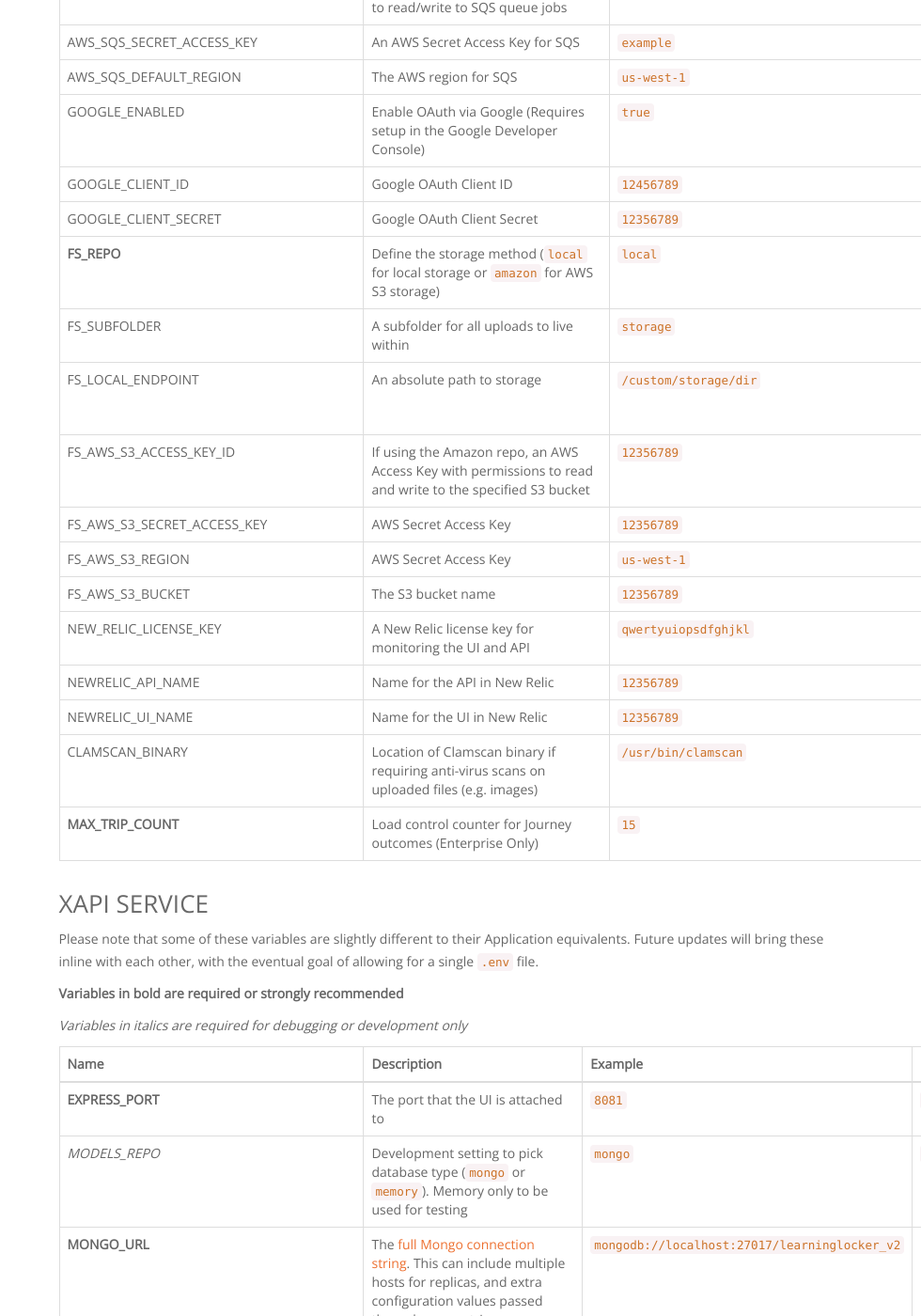
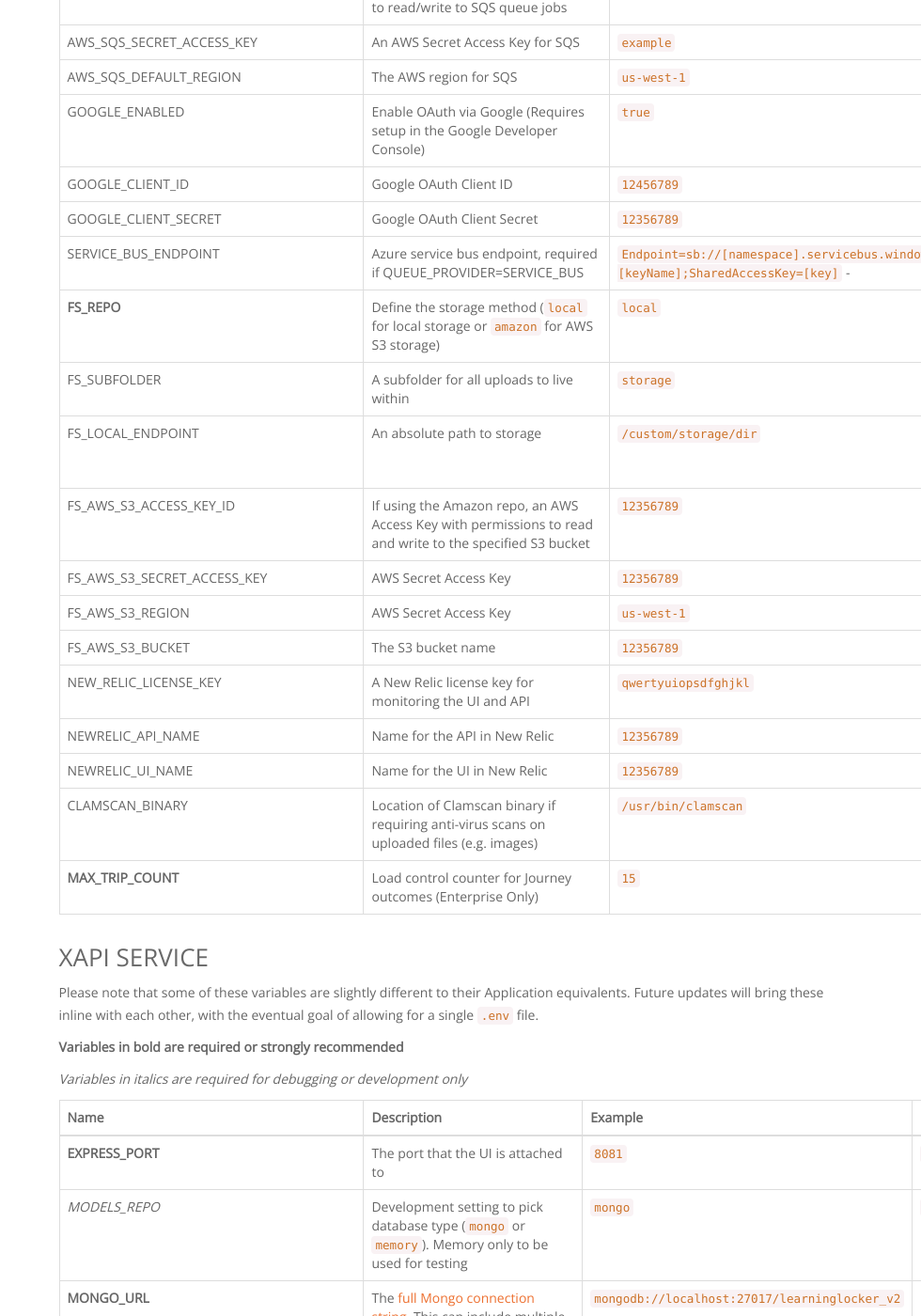
Before and after one commit to LearningLocker/docs, a Jekyll site: the page built from src/guides-configuring.md, in a window 1280 px wide and 1400 px high, scrolled down 2634 px. Shown: the whole window at 94% size, without its empty margins (300-1280 px from the left). Built offline with Jekyll 4.4.1, drawn with Linux system fonts in a browser that asks for light colours; nearby versions of some CDN libraries; some of the changed text lies outside the part shown.

Commit message:
Added two env vars to configuration documentation (LLC-285)

```diff
--- a/src/guides-configuring.md
+++ b/src/guides-configuring.md
@@ -61,6 +61,7 @@
 GOOGLE_ENABLED | Enable OAuth via Google (Requires setup in the Google Developer Console) | `true` | `false`
 GOOGLE_CLIENT_ID | Google OAuth Client ID | `12456789` | -
 GOOGLE_CLIENT_SECRET | Google OAuth Client Secret | `12356789` | -
+SERVICE_BUS_ENDPOINT | Azure service bus endpoint, required if QUEUE_PROVIDER=SERVICE_BUS | `Endpoint=sb://[namespace].servicebus.windows.net/;SharedAccessKeyName=[keyName];SharedAccessKey=[key]` -
 **FS_REPO** | Define the storage method (`local` for local storage or `amazon` for AWS S3 storage) | `local` | -
 FS_SUBFOLDER | A subfolder for all uploads to live within | `storage` | `storage`
 FS_LOCAL_ENDPOINT | An absolute path to storage | `/custom/storage/dir` | Current working directory
@@ -89,6 +90,7 @@
 _MODELS_REPO_ | Development setting to pick database type (`mongo` or `memory`). Memory only to be used for testing | `mongo` | `mongo`
 **MONGO_URL** | The [full Mongo connection string](https://docs.mongodb.com/manual/reference/connection-string/). This can include multiple hosts for replicas, and extra configuration values passed through query strings. | `mongodb://localhost:27017/learninglocker_v2`
 **REDIS_URL** | The full URL of the Redis instance including port, database number and authentication if required | `redis://127.0.0.1:6379/0` | `redis://127.0.0.1:6379/0`
+**REDIS_TEST_URL** | The full URL of the Redis instance including port, database number and authentication if required used for Jest tests | `redis://127.0.0.1:6379/1` | `redis://127.0.0.1:6379/1`
 REDIS_PREFIX | A prefix to append to all keys within the Redis database | `learninglocker` | -
 REDIS_PREFIX | A prefix to append to all keys within the Redis database | `learninglocker` | 'LEARNINGLOCKER'
 **STORAGE_REPO** | Define the storage method (`local` for local storage or `s3` for AWS S3 storage) | `local` | -
```
